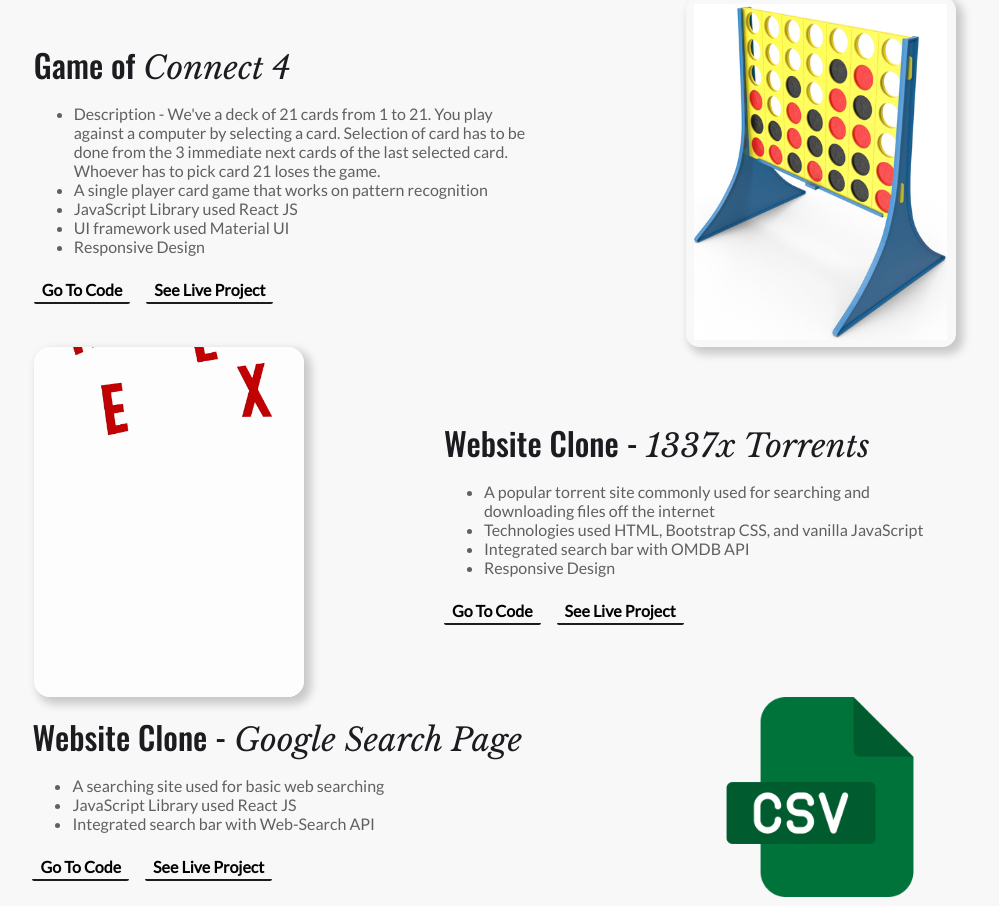
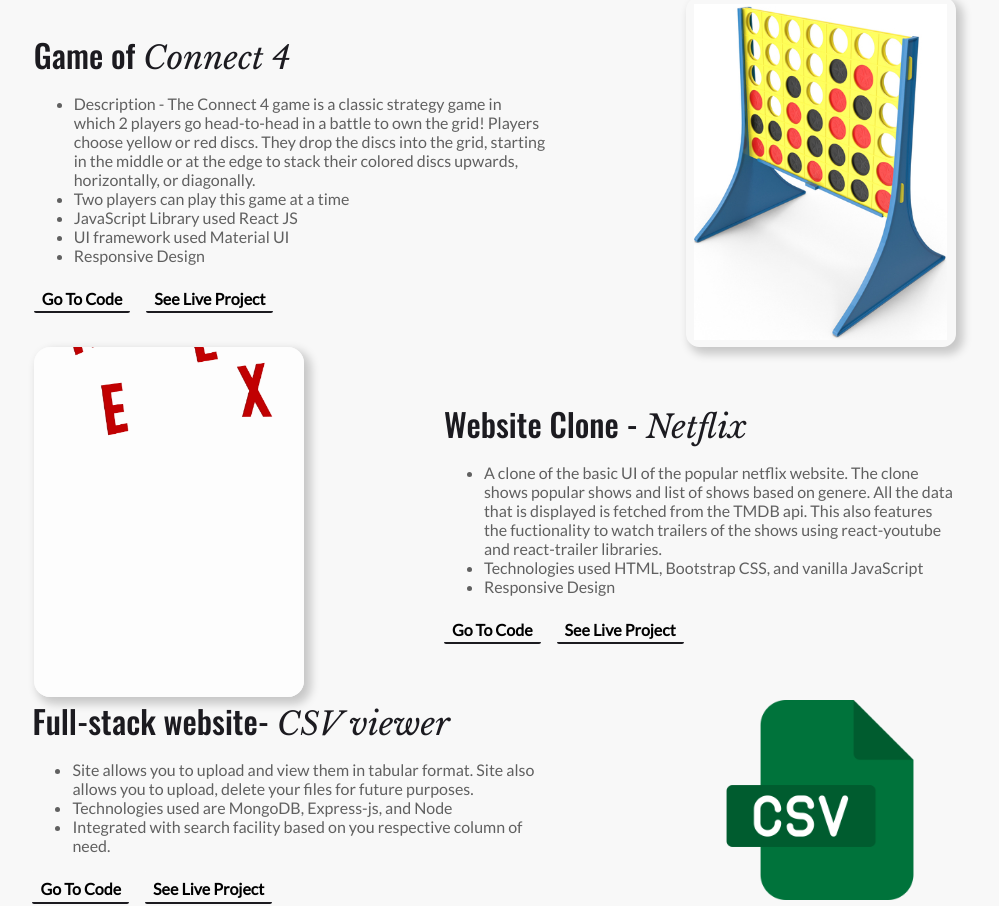
Before and after one commit to ParasPandey019/portfolio, a React (Create React App) app: page / in a window 1280 px wide. Shown: the part 3722-4628 px from the top of the page, without its empty margins (222-1221 px from the left). Built offline with nearby package versions, Linux system fonts and the light colour scheme.

Commit message:
changes made to project.js

```diff
--- a/src/components/Projects.js
+++ b/src/components/Projects.js
@@ -12,12 +12,9 @@
           <div className="med-text"></div>
           <ul className="sml-text">
             <li>
-              Description - We've a deck of 21 cards from 1 to 21. You play
-              against a computer by selecting a card. Selection of card has to
-              be done from the 3 immediate next cards of the last selected card.
-              Whoever has to pick card 21 loses the game.
+              Description - The Connect 4 game is a classic strategy game in which 2 players go head-to-head in a battle to own the grid! Players choose yellow or red discs. They drop the discs into the grid, starting in the middle or at the edge to stack their colored discs upwards, horizontally, or diagonally.
             </li>
-            <li>A single player card game that works on pattern recognition</li>
+            <li>Two players can play this game at a time</li>
             <li>JavaScript Library used React JS</li>
             <li>UI framework used Material UI</li>
             <li>Responsive Design</li>
@@ -39,16 +36,16 @@
       <div className="project">
         <div id="clone-torrent"></div>
         <div className="project-text">
-          <div className="med-text">Website Clone - <span className="span-font"> 1337x Torrents</span></div>
+          <div className="med-text">Website Clone - <span className="span-font"> Netflix</span></div>
           <ul className="sml-text">
             <li>
-              A popular torrent site commonly used for searching and downloading
-              files off the internet
+              A clone of the basic UI of the popular netflix website. The clone shows popular shows and list of shows based on genere.
+              All the data that is displayed is fetched from the TMDB api.
+              This also features the fuctionality to watch trailers of the shows using react-youtube and react-trailer libraries.
             </li>
             <li>
               Technologies used HTML, Bootstrap CSS, and vanilla JavaScript
             </li>
-            <li>Integrated search bar with OMDB API</li>
             <li>Responsive Design</li>
           </ul>
           <div className="btn-group">
@@ -67,15 +64,16 @@
 
       <div className="project">
         <div className="project-text">
-          <div className="med-text">Website Clone - <span className="span-font"> Google Search Page</span></div>
+          <div className="med-text"> Full-stack website- <span className="span-font"> CSV viewer</span></div>
           <ul className="sml-text">
             <li>
-            A searching site used for basic web searching
+           Site allows you to upload and view them in tabular format.
+           Site also allows you to upload, delete your files for future purposes.
             </li>
             <li>
-            JavaScript Library used React JS
+            Technologies used are MongoDB, Express-js, and Node
             </li>
-            <li>Integrated search bar with Web-Search API</li>
+            <li>Integrated with search facility based on you respective column of need.</li>
           </ul>
           <div className="btn-group">
             <Button
```
